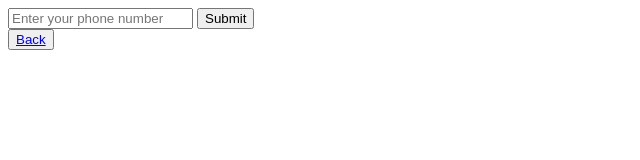
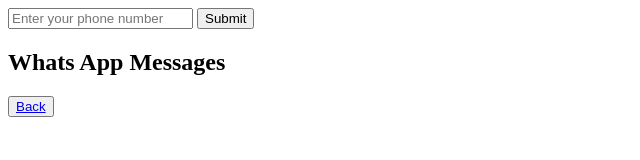
Before and after one commit to sanjaydeveloper9696/willol, a plain HTML site: page home.html in a window 1280 px wide. Shown: the whole page, without its empty margins (0-640 px from the left). Drawn offline with Linux system fonts and the light colour scheme.

Commit message:
sdsadsad

```diff
--- a/home.html
+++ b/home.html
@@ -14,6 +14,7 @@
   </form>
 </section>
 
+<h2>Whats App Messages</h2>
 <button><a href="index.html">Back</a></button>
 
 <script>
```
